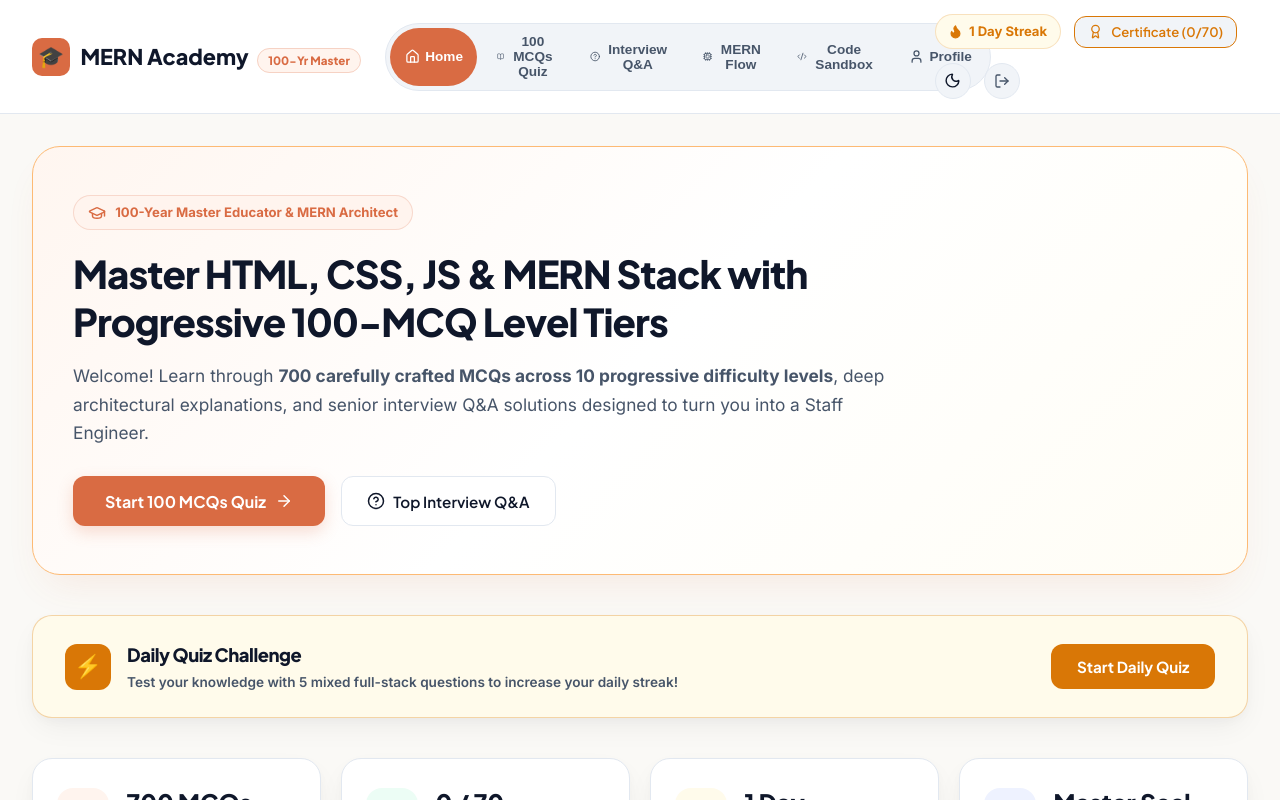
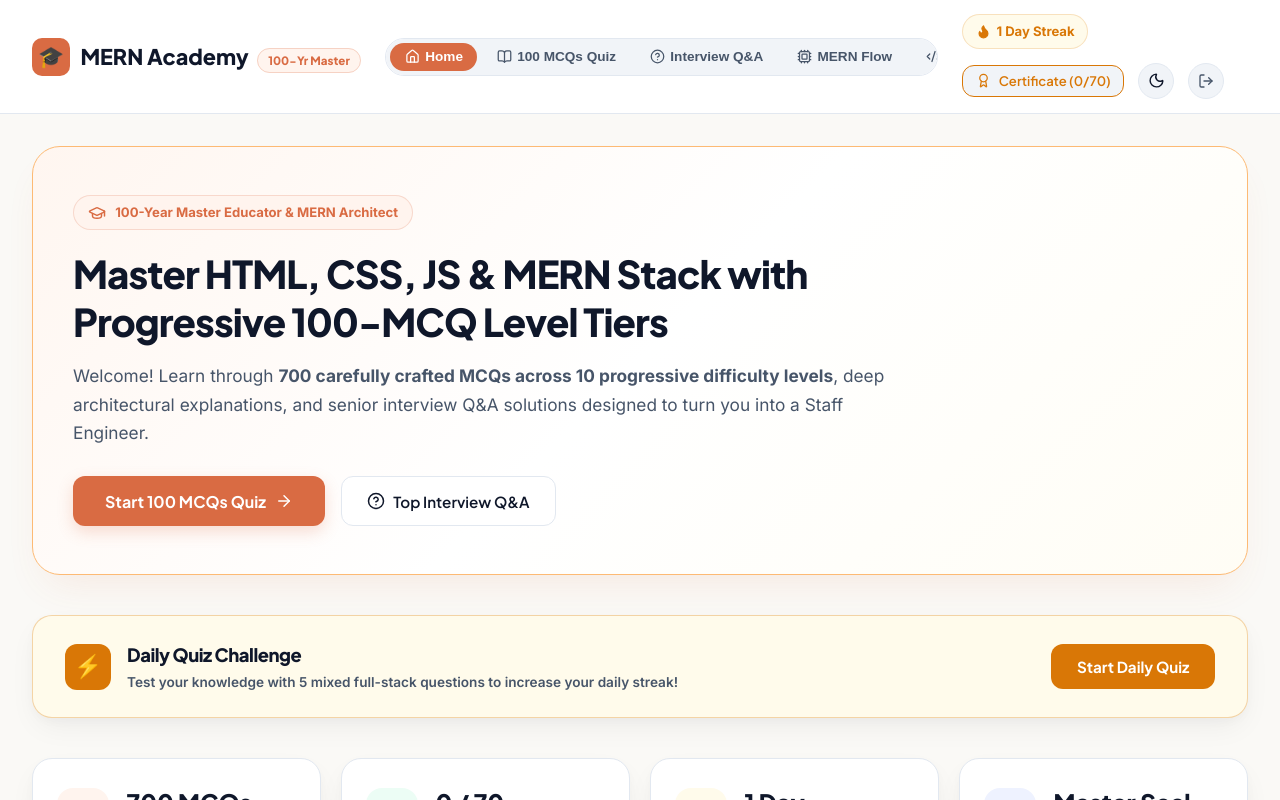
Before and after one commit to rithesh2130-beep/mernmastery, a React (Vite) app: page / in a window 1280 px wide. Both pictures are taken after typing "name@example.com", "Sample123" into the empty fields and a click on the button "Sign In Securely". Shown: the top 800 px of the page. Built offline with nearby package versions, Linux system fonts and the light colour scheme.

Commit message:
fix: resolve navbar overlaps on medium viewport layouts

```diff
--- a/src/components/Navbar.jsx
+++ b/src/components/Navbar.jsx
@@ -30,7 +30,6 @@ export const Navbar = ({ currentView, setCurrentView, onOpenCertificate }) => {
   return (
     <nav className="navbar">
       {/* Brand Logo & Persona */}
-      <div style={{ display: 'flex', alignItems: 'center', gap: '1.5rem' }}>
       <a href="#home" className="brand-title" onClick={() => setCurrentView('home')}>
         <div style={{
           width: '38px',
@@ -58,7 +57,9 @@ export const Navbar = ({ currentView, setCurrentView, onOpenCertificate }) => {
         background: 'var(--bg-tertiary)',
         padding: '0.25rem',
         borderRadius: 'var(--radius-full)',
-          border: '1px solid var(--border-color)'
+        border: '1px solid var(--border-color)',
+        overflowX: 'auto',
+        maxWidth: '100%'
       }}>
         {navItems.map(item => {
           const isActive = currentView === item.id;
@@ -78,14 +79,14 @@ export const Navbar = ({ currentView, setCurrentView, onOpenCertificate }) => {
                 display: 'flex',
                 alignItems: 'center',
                 gap: '0.35rem',
-                  transition: 'var(--transition)'
+                transition: 'var(--transition)',
+                whiteSpace: 'nowrap'
               }}
             >
               {item.icon} {item.label}
             </button>
           );
         })}
-        </div>
       </div>
 
       {/* Right Controls: Streak, Certificate, Theme, Logout */}
```
Lines whose indentation alone changed are shown as unchanged.
